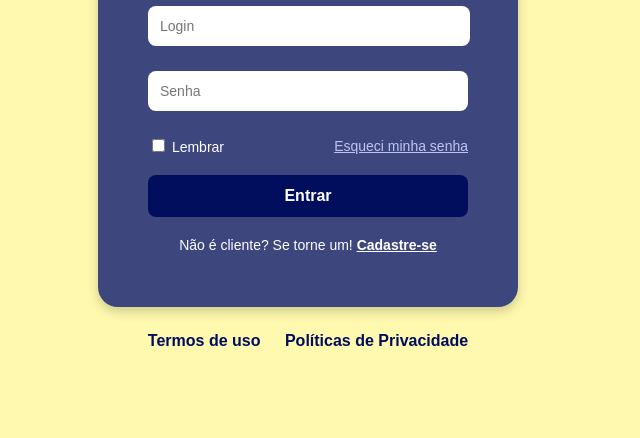
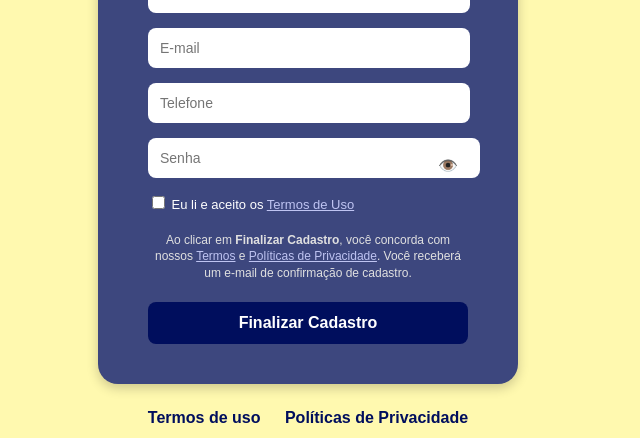
Before and after one commit to timenewhorizonsLTDA/Araujo-Materiais-para-Construcao-Front-End, a plain HTML site: page FrontEnd/Tela de Cadastro/cadastro.html in a window 1280 px wide. Shown: the part 362-800 px from the top of the page, without its empty margins (332-972 px from the left). Drawn offline with Linux system fonts and the light colour scheme.

Commit message:
most changes

```diff
--- a/FrontEnd/Tela de Cadastro/cadastro.JS
+++ b/FrontEnd/Tela de Cadastro/cadastro.JS
@@ -3,23 +3,29 @@ document.getElementById("togglePassword").addEventListener("click", function() {
   const senhaInput = document.getElementById("senha");
   const type = senhaInput.type === "password" ? "text" : "password";
   senhaInput.type = type;
-
-  // Troca o ícone de acordo com o estado
   this.textContent = type === "password" ? "👁️" : "🙈";
 });
 
-// Validação simples do login (exemplo)
-document.getElementById("loginForm").addEventListener("submit", function(event) {
+// Validação simples do cadastro
+document.getElementById("cadastroForm").addEventListener("submit", function(event) {
   event.preventDefault();
 
-  const login = document.getElementById("login").value.trim();
+  const nome = document.getElementById("nome").value.trim();
+  const cpf = document.getElementById("cpf").value.trim();
+  const email = document.getElementById("email").value.trim();
+  const telefone = document.getElementById("telefone").value.trim();
   const senha = document.getElementById("senha").value.trim();
+  const aceito = document.getElementById("aceitoTermos").checked;
 
-  if (login === "Eudersson" && senha === "1234") {
-    alert("✅ Login realizado com sucesso!");
-    console.log("Login realizado com sucesso!");
+  if (!aceito) {
+    alert("Você deve aceitar os Termos de Uso para continuar.");
+    return;
+  }
+
+  if (nome && cpf && email && telefone && senha) {
+    alert("✅ Cadastro realizado com sucesso!");
+    console.log("Cadastro concluído:", { nome, cpf, email, telefone });
   } else {
-    alert("❌ Usuário ou senha incorretos.");
-    console.log("Usuário ou senha incorretos.");
+    alert("Por favor, preencha todos os campos obrigatórios.");
   }
 });
--- a/FrontEnd/Tela de Cadastro/cadastro.html
+++ b/FrontEnd/Tela de Cadastro/cadastro.html
@@ -3,9 +3,8 @@
 <head>
   <meta charset="UTF-8">
   <meta name="viewport" content="width=device-width, initial-scale=1.0">
-  <title>Login</title>
+  <title>Cadastro</title>
   <link rel="stylesheet" href="style.css">
-
 </head>
 
 <body>
@@ -13,31 +12,38 @@
   <div class="logo-container">
     <img src="img/logo4.png" alt="Logo da Empresa" class="logo">
   </div>
-  <p></p>
-  <div class="login-container">
-    <h1>Login</h1>
 
-    <form id="loginForm">
-      <input type="login" id="login" placeholder="Login" required>
+  <div class="cadastro-container">
+    <h1>Cadastro</h1>
+
+    <form id="cadastroForm">
+
+      <input type="text" id="nome" placeholder="Nome completo" required>
+      <input type="text" id="cpf" placeholder="CPF" required>
+      <input type="email" id="email" placeholder="E-mail" required>
+      <input type="tel" id="telefone" placeholder="Telefone" required>
 
       <div class="password-field">
         <input type="password" id="senha" placeholder="Senha" required>
-        <span class="toggle-password" id="togglePassword"></span>
+        <span class="toggle-password" id="togglePassword">👁️</span>
       </div>
 
-      <div class="remember-forgot">
+      <div class="termos-container">
         <label>
-          <input type="checkbox" id="lembrar">
-          Lembrar
+          <input type="checkbox" id="aceitoTermos" required>
+          Eu li e aceito os <a href="termosDeUso.html" target="_blank">Termos de Uso</a>
         </label>
-        <a href="#">Esqueci minha senha</a>
       </div>
 
-      <button type="submit">Entrar</button>
+      <p class="info-text">
+        Ao clicar em <strong>Finalizar Cadastro</strong>, você concorda com nossos
+        <a href="termosDeUso.html" target="_blank">Termos</a> e
+        <a href="politica_Privacidade.html" target="_blank">Políticas de Privacidade</a>.
+        Você receberá um e-mail de confirmação de cadastro.
+      </p>
 
-      <p class="cadastro">
-        Não é cliente? Se torne um! <a href="cadastro.html">Cadastre-se</a>
-      </p>
+      <button type="submit">Finalizar Cadastro</button>
+
     </form>
   </div>
 
@@ -46,6 +52,6 @@
     <a href="politica_Privacidade.html">Políticas de Privacidade</a>
   </footer>
 
-  <script src="login.js"></script>
+  <script src="cadastro.js"></script>
 </body>
 </html>
--- a/FrontEnd/Tela de Cadastro/style.css
+++ b/FrontEnd/Tela de Cadastro/style.css
@@ -9,17 +9,22 @@ body {
   justify-content: center;
   align-items: center;
 }
-logo-container {
+
+/* Logo */
+.logo-container {
   align-items: center;
   width: 320px;
   margin-bottom: 20px;
-}img {
+}
+
+.logo {
   display: block;
   margin: 0 auto;
-  max-width: 400px;}
+  max-width: 400px;
+}
 
-/* Caixa de login */
-.login-container {
+/* Caixa de cadastro */
+.cadastro-container {
   background: #3D477E;
   padding: 40px 50px;
   border-radius: 20px;
@@ -29,15 +34,16 @@ logo-container {
   color: white;
 }
 
-/* Título */
-.login-container h1 {
+.cadastro-container h1 {
   margin-bottom: 25px;
 }
 
-/* Campos de entrada */
-input[type="email"]
- {
-  width: 100%;
+/* Campos */
+input[type="text"],
+input[type="email"],
+input[type="tel"],
+input[type="password"] {
+  width: 93%;
   padding: 12px;
   margin-bottom: 15px;
   border: none;
@@ -45,6 +51,18 @@ input[type="email"]
   outline: none;
   font-size: 14px;
 }
+
+/* Senha com ícone */
+.password-field {
+  position: relative;
+}
+
+.password-field input {
+  width: 100%;
+  padding-right: 0px;
+}
+
+/* Ícone de alternar senha */
 .toggle-password {
   position: absolute;
   right: 10px;
@@ -53,65 +71,45 @@ input[type="email"]
   cursor: pointer;
   color: #3D477E;
   font-size: 16px;
-  background: white;
+  background: transparent;
   border-radius: 50%;
-  padding: 2px 5px;
-}input[type="login"],
-input[type="password"],input[type="email"]{
-    width: 93%;
-    padding: 12px;
-    margin-bottom: 25px;
-    border: none;
-    border-radius: 8px;
-    outline: none;
-    font-size: 14px;
-}
-.password-field input {
-  width: 100%;
-  padding: 12px 40px 12px 12px; /* espaço direito para o ícone */
-  border-radius: 8px;
-  border: none;
-  outline: none;
-  font-size: 14px;
-  box-sizing: border-box; /* garante que padding não aumente largura */
-}
-/* Campo de senha com ícone */
-.password-field {
-  position: relative;
+  padding: 0;
+  display: flex;
+  align-items: center;
+  justify-content: center;
 }
 
-.password-field input {
-  width: 100%;
-  padding-right: 30px;
+/* Checkbox */
+.termos-container {
+  text-align: left;
+  font-size: 13px;
+  margin-bottom: 20px;
+  color: white;
 }
 
-.toggle-password {
-  position: absolute;
-  right: 10px;
-  top: 9px;
-  cursor: pointer;
-  color: #3D477E;
-  font-size: 16px;
-  background: white;
-  border-radius: 50%;
-  padding: 2px 5px;
-}
-
-/* Checkbox e link */
-.remember-forgot {
-  display: flex;
-  justify-content: space-between;
-  align-items: center;
-  font-size: 14px;
-  margin-bottom: 20px;
-}
-
-.remember-forgot a {
+.termos-container a {
   color: #bfc4f2;
   text-decoration: underline;
 }
 
-.remember-forgot a:hover {
+.termos-container a:hover {
+  text-decoration: none;
+}
+
+/* Texto informativo */
+.info-text {
+  font-size: 12px;
+  margin-bottom: 20px;
+  color: #e0e0e0;
+  line-height: 1.4;
+}
+
+.info-text a {
+  color: #bfc4f2; /* mesma cor dos links do checkbox */
+  text-decoration: underline;
+}
+
+.info-text a:hover {
   text-decoration: none;
 }
 
@@ -133,18 +131,6 @@ button:hover {
   background: #00127f;
 }
 
-/* Texto "Cadastre-se" */
-.cadastro {
-  margin-top: 20px;
-  font-size: 14px;
-}
-
-.cadastro a {
-  color: white;
-  text-decoration: underline;
-  font-weight: bold;
-}
-
 /* Rodapé */
 footer {
   text-align: center;
```
